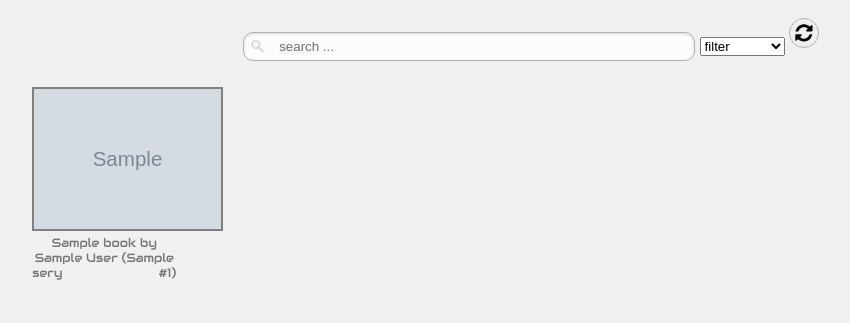
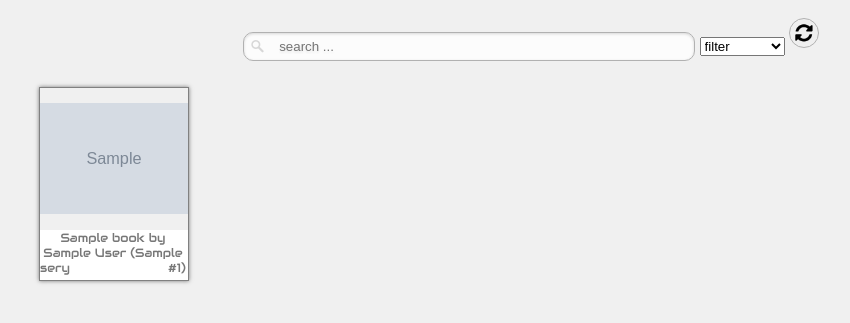
Before and after one commit to jnphilipp/buecher, a Django app: page / in a window 1280 px wide. Shown: the part 44-367 px from the top of the page, without its empty margins (9-859 px from the left). Run offline with Django 3.2, Linux system fonts and the light colour scheme; tables that the repository leaves empty hold one stand-in row (values such as "Sample post"); grey boxes marked "Sample" are stand-in pictures; parts of the project's set-up code (start-up, migrations or seed data) failed here and were passed over.

Commit message:
Fixing style.

```diff
--- a/assets/css/style.css
+++ b/assets/css/style.css
@@ -88,8 +88,8 @@ nav ul li.selected a {color: #fff;}
 
 #content {margin-top: 5em;}
 
-#main {margin-left: 2.5em;
-	margin-right: 2.5em;
+#main {margin-left: 3em;
+	margin-right: 3em;
 	margin-top: 2em;
 	text-align: justify;
 	text-align-last: justify;}
@@ -147,19 +147,46 @@ div.right_arrow {position: fixed;
 /*### image list ###*/
 
 figure#list {float: left;
-	margin: 0 5px 17px 0;
+	display: inline-block;
+	margin: 0 15px 10px 0;
+	padding: 0;
+	height: 192px;
+	width: 148px;
+	text-align: center;
+	border: 1px solid gray;
+	box-shadow: 0px 0px 4px #777777;}
+
+figure#list:hover {background: lightgray;
+	border: 1px solid #303030;}
+
+figure#list .image_container {display: block;
+	height: 142px;
+	width: 148px;
+	line-height: 140px;
+	padding: 0;
+	margin: 0;
 	text-align: center;}
 
-figure#list figcaption {width: 144px;
+figure#list .caption_container {display: block;
+	background: white;
+	height: 50px;
+	width: 148px;
+	padding: 0;
+	margin: 0;
+	text-align: center;}
+
+figure#list figcaption {height: 48px;
+	width: 146px;
 	font-size: 9pt;
-	font-weight: normal;
-	height: 35px;}
+	font-weight: normal;}
 
-figure#list img {border: 2px solid gray;}
-figure#list img:hover {border: 2px solid #303030;}
-figure#list:active {position: relative;
-	top: 1px;
-	right: -1px;}
+figure#list img {display: inline-block;
+	max-height: 140px;
+	max-width: 148px;
+	margin: 0;
+	padding: 0;
+	vertical-align: middle;
+	box-shadow: none;}
 
 
 
--- a/books/models.py
+++ b/books/models.py
@@ -121,8 +121,8 @@ class Book(models.Model):
 		else:
 			series = u""
 
-		if len(self.title) + len(str(author if author != None else '')) + len(series) + 4 > length:
-			return self.title[:length - len(str(author if author != None else '')) - len(series) - 5] + ((u" by " + str(author)) if author != None else '') + series
+		if len(self.title) + (len(str(author)) + 4 if author != None else 0) + len(series) > length:
+			return self.title[:length - (len(str(author)) - 5 if author != None else 0) - len(series) - 5] + ((u" by " + str(author)) if author != None else '') + series
 		else:
 			return self.title + ((u" by " + str(author)) if author != None else '') + series
 
--- a/books/views.py
+++ b/books/views.py
@@ -75,7 +75,7 @@ def index(request):
 	else:
 		book_list = Book.objects.all().order_by('-updated_at')
 
-	paginator = Paginator(book_list, 30)
+	paginator = Paginator(book_list, 27)
 	page = request.GET.get('page')
 	try:
 		books = paginator.page(page)
--- a/templates/books/book_list_partial.html
+++ b/templates/books/book_list_partial.html
@@ -3,7 +3,11 @@
 
 <figure id="list">
 	<a class="overview" id="{{ book.id }}" href="{{ url }}{% if request.META.QUERY_STRING %}?{{ request.META.QUERY_STRING }}{% endif %}">
-		<img src="{% if book.cover_image %}{{ book.cover_image.url }}{% else %}{% static "images/default_cover.jpg" %}{% endif %}" height="140px" alt=" {{ book.title }} by {{ book.authors.all|first }} " title=" {{ book.title }} by {{ book.authors.all|first }} " />
-		<figcaption>{{ book|list_title:45 }}</figcaption>
+		<span class="image_container">
+			<img src="{% if book.cover_image %}{{ book.cover_image.url }}{% else %}{% static "images/default_cover.jpg" %}{% endif %}" alt=" {{ book.title }} {% if book.authors.count != 0 %} by {{ book.authors.all|first }} {% endif %}" title=" {{ book.title }} {% if book.authors.count != 0 %} by {{ book.authors.all|first }} {% endif %}"/>
+		</span>
+		<span class="caption_container">
+			<figcaption>{{ book|list_title:45 }}</figcaption>
+		</span>
 	</a>
 </figure>
--- a/templates/books/detail.html
+++ b/templates/books/detail.html
@@ -5,7 +5,7 @@
 <h1>{{ book.title }}</h1>
 <div class="details" style="width: 55%; margin: 0 auto;">
 	{% if book.cover_image %}
-		<img src="{{ book.cover_image.url }}" style="float: right; min-height: 400px; max-height: 500px; margin-top: -1.5em;" />
+		<img src="{{ book.cover_image.url }}" style="float: right; display: block; min-height: 300px; max-height: 500px; max-width: 450px; width: auto; height: auto; margin-top: -1.5em;" />
 	{% endif %}
 	<div style="width: 50%;">
 		{% if book.series %}
```
Also changed, not shown: assets/images/default_cover.jpg.
